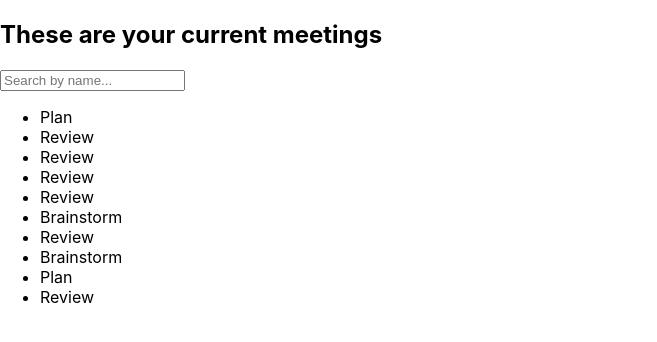
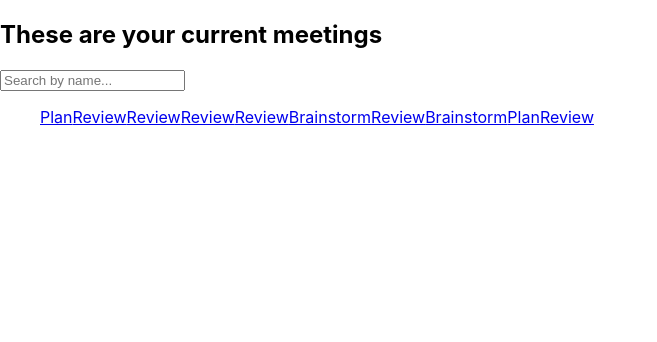
Before and after one commit to elireiner/meeting-app-static, a React (Create React App) app: page /meetings in a window 1280 px wide. Shown: the top 342 px of the page, without its empty margins (0-657 px from the left). Built offline with nearby package versions, Linux system fonts and the light colour scheme.

Commit message:
Add link to meeting page

```diff
--- a/src/components/MeetingLink/MeetingLink.js
+++ b/src/components/MeetingLink/MeetingLink.js
@@ -1,11 +1,11 @@
 import React from 'react';
 import { Link } from 'react-router-dom';
 
-export default class MeetingLink extends React.Component{
-    render(){
-        return(
+export default class MeetingLink extends React.Component {
+    render() {
+        return (
             <>
-           <li>{this.props.name}</li>
+                <Link to={`meeting/${this.props._id}`}>{this.props.name}</Link>
             </>
         )
     }
```
